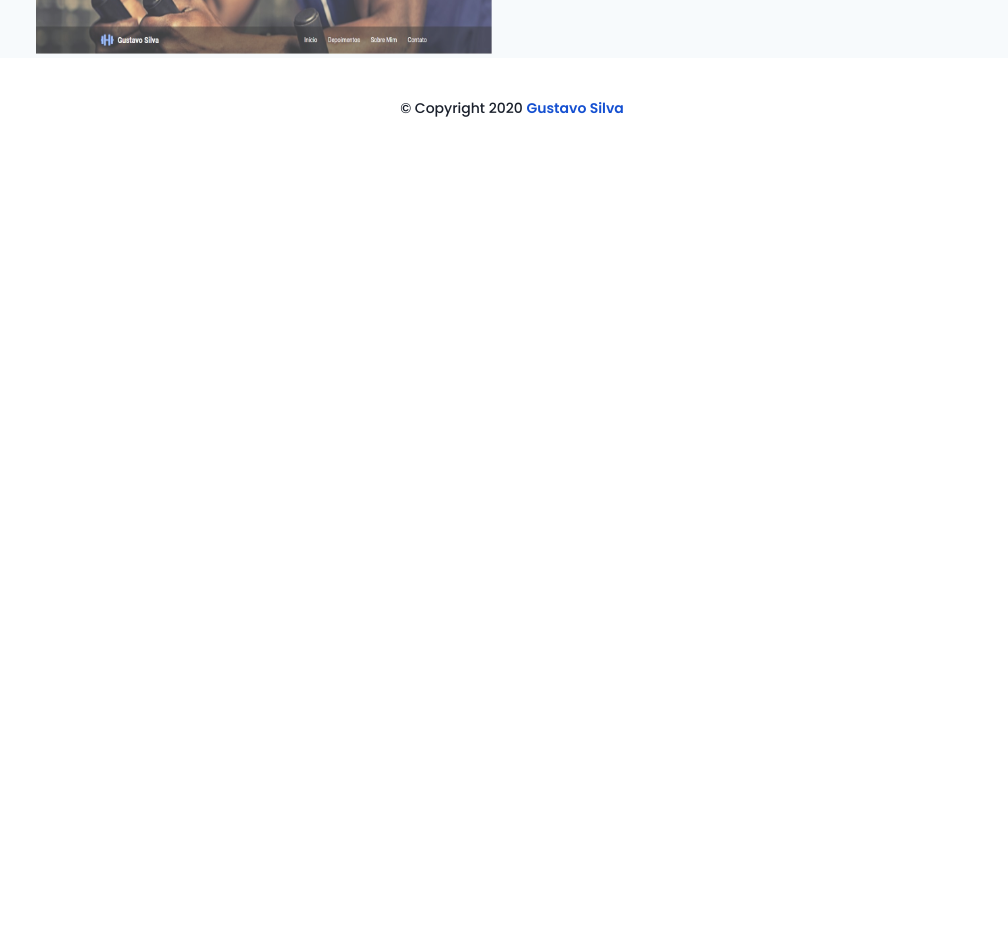
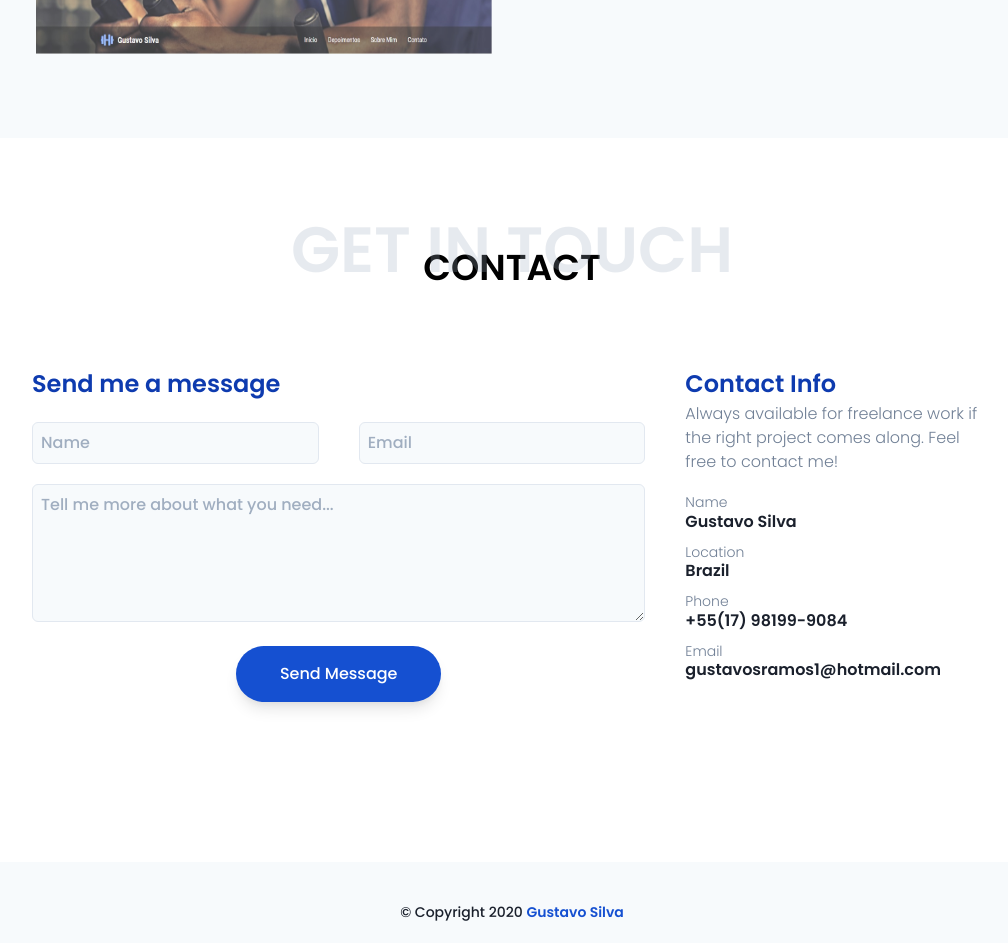
Before and after one commit to GustavoSilvaRamos/portfolio, a Next.js app: page / in a window 1280 px wide. Shown: the part 2480-3423 px from the top of the page, without its empty margins (248-1256 px from the left). Before the commit the page ends 2619 px from the top, so only its background shows below. Built offline with nearby package versions, Linux system fonts and the light colour scheme.

Commit message:
Added Contact

```diff
--- a/src/components/AboutMe.tsx
+++ b/src/components/AboutMe.tsx
@@ -40,7 +40,7 @@ export default function AboutMe() {
                 Mirassol, São Paulo
               </li>
             </ul>
-            <button className="w-7/12 px-8 py-4 mt-6 text-white transition duration-300 ease-in-out border-none rounded-full w- hover:bg-primary-700 bg-primary-600">
+            <button className="w-7/12 px-8 py-4 mt-6 text-white transition duration-300 ease-in-out border-none rounded-full shadow-lg hover:bg-primary-700 bg-primary-600">
               Download CV
             </button>
           </div>
--- /dev/null
+++ b/src/components/Contact.tsx
@@ -0,0 +1,76 @@
+export default function Contact() {
+  return (
+    <div id="contact" className="pb-40 bg-white ">
+      <div className="container flex flex-col items-center px-10 pt-20 mx-auto">
+        <div className="flex flex-col items-center leading-none">
+          <h3 className="text-6xl font-semibold text-gray-500 opacity-25">
+            GET IN TOUCH
+          </h3>
+          <h4 className="-mt-8 text-4xl font-semibold ">CONTACT</h4>
+        </div>
+
+        <div className="flex items-start justify-between pt-20 space-x-10">
+        <div className="flex flex-col w-8/12">
+            <h2 className="pb-5 text-2xl font-semibold text-primary-700 ">
+              Send me a message
+            </h2>
+            <form >
+              <div className="flex justify-between space-x-10">
+                <input
+                  type="text"
+                  className="w-6/12 px-2 py-2 bg-gray-100 border rounded-md focus:border-primary-700 focus:text-primary-700"
+                  placeholder="Name"
+                />
+                <input
+                  type="email"
+                  className="w-6/12 px-2 py-2 bg-gray-100 border rounded-md focus:border-primary-700 focus:text-primary-700"
+                  placeholder="Email"
+                />
+              </div>
+              <div className="flex flex-col items-center mt-5">
+              <textarea className="w-full px-2 pt-2 pb-20 bg-gray-100 border rounded-md focus:border-primary-700 " placeholder="Tell me more about what you need..."></textarea>
+              <button className="w-4/12 px-8 py-4 mt-6 text-white transition duration-300 ease-in-out border-none rounded-full shadow-lg hover:bg-primary-700 bg-primary-600">Send Message</button>
+              </div>
+            </form>
+          </div>
+          <div className="w-4/12">
+            <h2 className="text-2xl font-semibold text-primary-700">
+              Contact Info
+            </h2>
+            <p className="text-base font-light text-gray-600">
+              Always available for freelance work if the right project comes
+              along. Feel free to contact me!
+            </p>
+            <ul className="flex flex-col mt-5 space-y-3 leading-tight">
+              <li className="text-sm font-light text-gray-600 ">
+                Name <br />
+                <span className="text-base font-semibold text-gray-900 ">
+                  Gustavo Silva
+                </span>
+              </li>
+              <li className="text-sm font-light text-gray-600 ">
+                Location <br />{' '}
+                <span className="text-base font-semibold text-gray-900 ">
+                  Brazil
+                </span>
+              </li>
+              <li className="text-sm font-light text-gray-600 ">
+                Phone <br />{' '}
+                <span className="text-base font-semibold text-gray-900 ">
+                  +55(17) 98199-9084
+                </span>
+              </li>
+              <li className="text-sm font-light text-gray-600 ">
+                Email <br />{' '}
+                <span className="text-base font-semibold text-gray-900 ">
+                  gustavosramos1@hotmail.com
+                </span>
+              </li>
+            </ul>
+          </div>
+
+        </div>
+      </div>
+    </div>
+  )
+}
--- a/src/components/Footer.tsx
+++ b/src/components/Footer.tsx
@@ -1,6 +1,6 @@
 export default function Footer() {
   return (
-    <div className="pt-10 pb-5 bg-white">
+    <div className="pt-10 pb-5 bg-gray-100">
       <div className="container flex justify-center mx-auto">
         <p className="text-sm text-gray-900">
           © Copyright 2020{' '}
--- a/src/components/Portfolio.tsx
+++ b/src/components/Portfolio.tsx
@@ -1,7 +1,7 @@
 export default function Portfolio() {
   return (
     <div id="portfolio" className="bg-gray-100">
-      <div className="container flex flex-col items-center px-10 pt-20 mx-auto">
+      <div className="container flex flex-col items-center px-10 pt-20 pb-20 mx-auto">
         <div className="flex flex-col items-center leading-none">
           <h3 className="text-6xl font-semibold text-gray-500 opacity-25">
             MY WORKS
--- a/src/components/index.tsx
+++ b/src/components/index.tsx
@@ -3,3 +3,4 @@ export { default as Footer } from './Footer'
 export { default as Portfolio } from './Portfolio'
 export { default as Sidebar } from './Sidebar'
 export { default as AboutMe } from './AboutMe'
+export { default as Contact } from './Contact'
--- a/src/pages/index.tsx
+++ b/src/pages/index.tsx
@@ -1,4 +1,4 @@
-import { Hero, Portfolio, Footer, Sidebar, AboutMe } from '../components'
+import { Hero, Portfolio, Footer, Sidebar, AboutMe, Contact } from '../components'
 import Head from 'next/head'
 import React from 'react'
 
@@ -14,6 +14,7 @@ export default function Index() {
           <Hero />
           <AboutMe />
           <Portfolio />
+          <Contact />
           <Footer />
         </div>
       </div>
```
